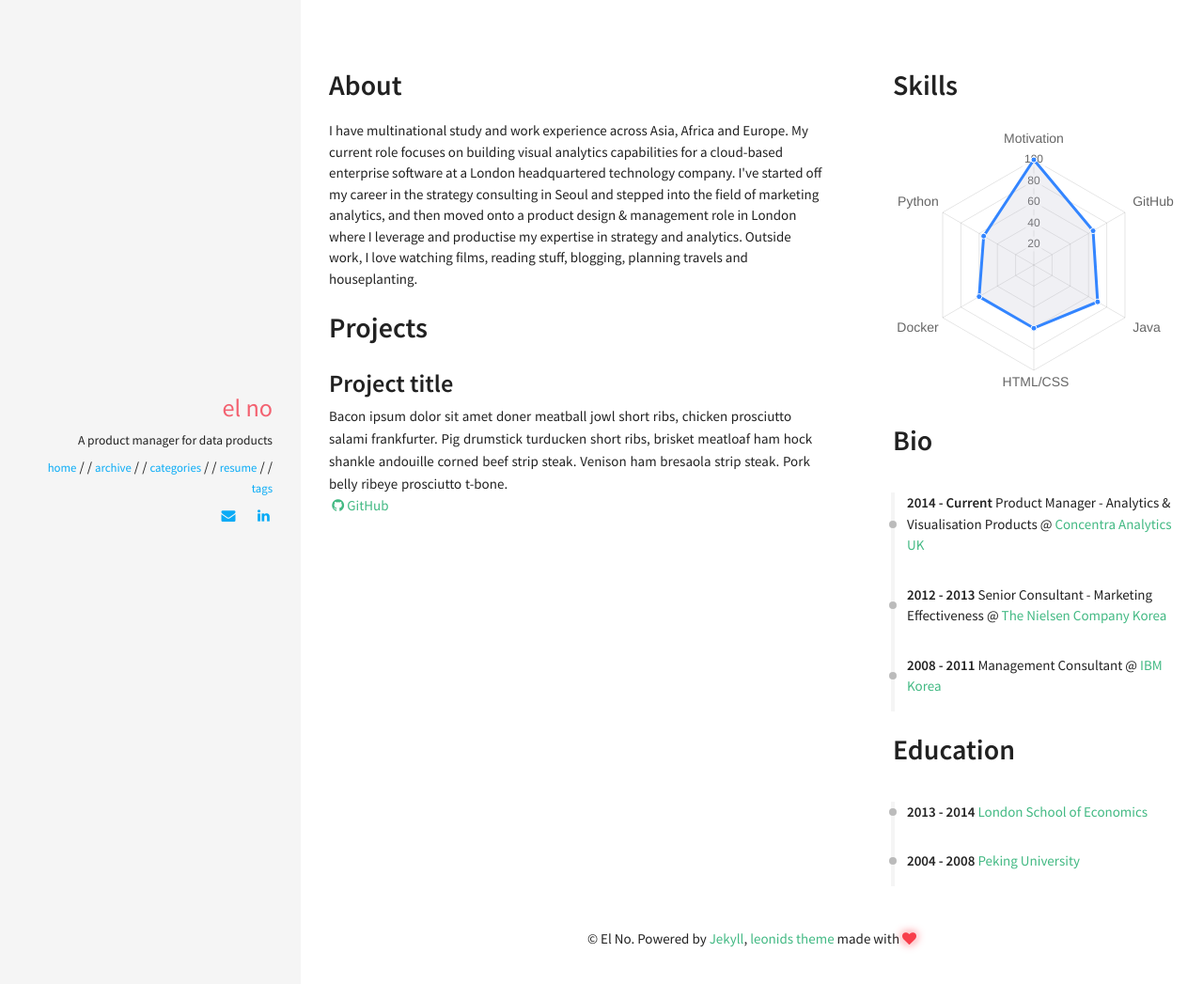
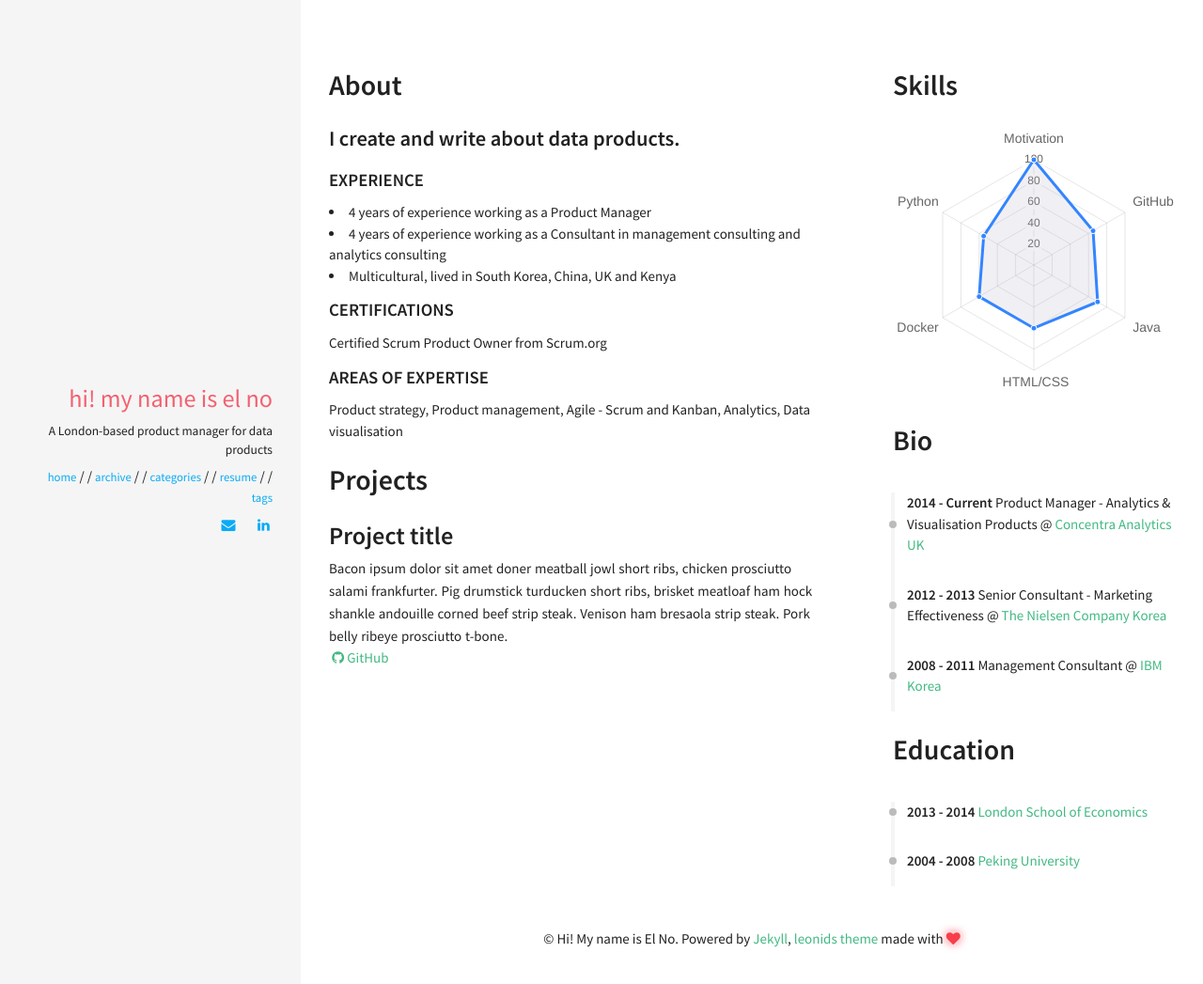
Before and after one commit to reasonableprototype/reasonableprototype.github.io, a Jekyll site: the page built from resume.html, in a window 1280 px wide. Shown: the top 1047 px of the page at 94% size. Built offline with Jekyll 4.4.1, drawn with Linux system fonts in a browser that asks for light colours; nearby versions of some CDN libraries.

Commit message:
about me edits

```diff
--- a/_config.yml
+++ b/_config.yml
@@ -3,11 +3,11 @@
 # Site wide configuration
 ####################################
 #
-title: Leonids
+title: Latebeaver
 email:
-description: A simple and awesome blog theme powered by jekyll.
+description: A London-based product manager for data products
 url: # the base hostname & protocol for your site
-keywords: ["blog", "jekyll"]
+keywords: ["data","analytics","data visualisation"]
 
 #
 ###################################
@@ -33,10 +33,10 @@ kramdown:
 ####################################
 #
 owner:
-  name: El No
+  name: Hi! My name is El No
   avatar:
   job:
-  bio: "A product manager for data products"
+  bio: "A London-based product manager for data products"
   email: lubynoel@gmail.com
   disqus-shortname:
   twitter: #username
@@ -51,7 +51,7 @@ owner:
   github: #username
   gitlab: #username
   stackoverflow: #123456/username   from a "http://stackoverflow.com/users/123456/username" link
-  linkedin: https://www.linkedin.com/in/elno24/
+  linkedin: elno24
   skype: #username
   xing: #username
   instagram: #username
--- a/_includes/sections/about.html
+++ b/_includes/sections/about.html
@@ -1,5 +1,19 @@
 <h1><span data-i18n="skills.my_skills">About</span></h1>
 
+<h3>I create and write about data products.</h3>
+
 <div>
-I have multinational study and work experience across Asia, Africa and Europe. My current role focuses on building visual analytics capabilities for a cloud-based enterprise software at a London headquartered technology company. I've started off my career in the strategy consulting in Seoul and stepped into the field of marketing analytics, and then moved onto a product design & management role in London where I leverage and productise my expertise in strategy and analytics. Outside work, I love watching films, reading stuff, blogging, planning travels and houseplanting.
+<h4>EXPERIENCE</h4>
+<li> 4 years of experience working as a Product Manager</li>
+<li> 4 years of experience working as a Consultant in management consulting and analytics consulting</li>
+<li> Multicultural, lived in South Korea, China, UK and Kenya</li>
+
+
+<h4>CERTIFICATIONS</h4>
+Certified Scrum Product Owner from Scrum.org
+
+
+<h4>AREAS OF EXPERTISE</h4>
+Product strategy, Product management, Agile - Scrum and Kanban, Analytics, Data visualisation
+
 </div>
```
